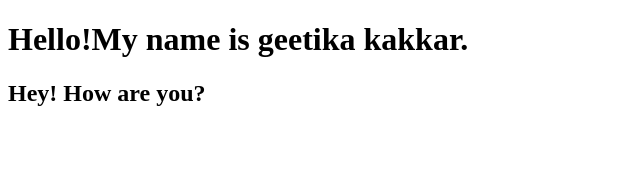
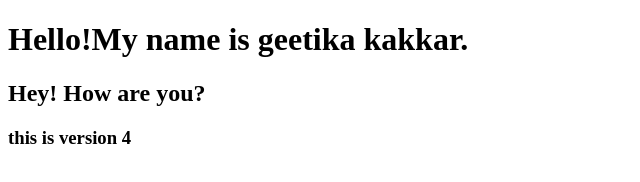
Before and after one commit to geetika740/myrepo, a plain HTML site: page index.html in a window 1280 px wide. Shown: the whole page, without its empty margins (0-640 px from the left). Drawn offline with Linux system fonts and the light colour scheme.

Commit message:
this is v4

```diff
--- a/index.html
+++ b/index.html
@@ -8,5 +8,6 @@
 <body>
     <h1>Hello!My name is geetika kakkar.</h1>
     <h2>Hey! How are you?</h2>
+    <h3>this is version 4</h3>
 </body>
 </html>
```
